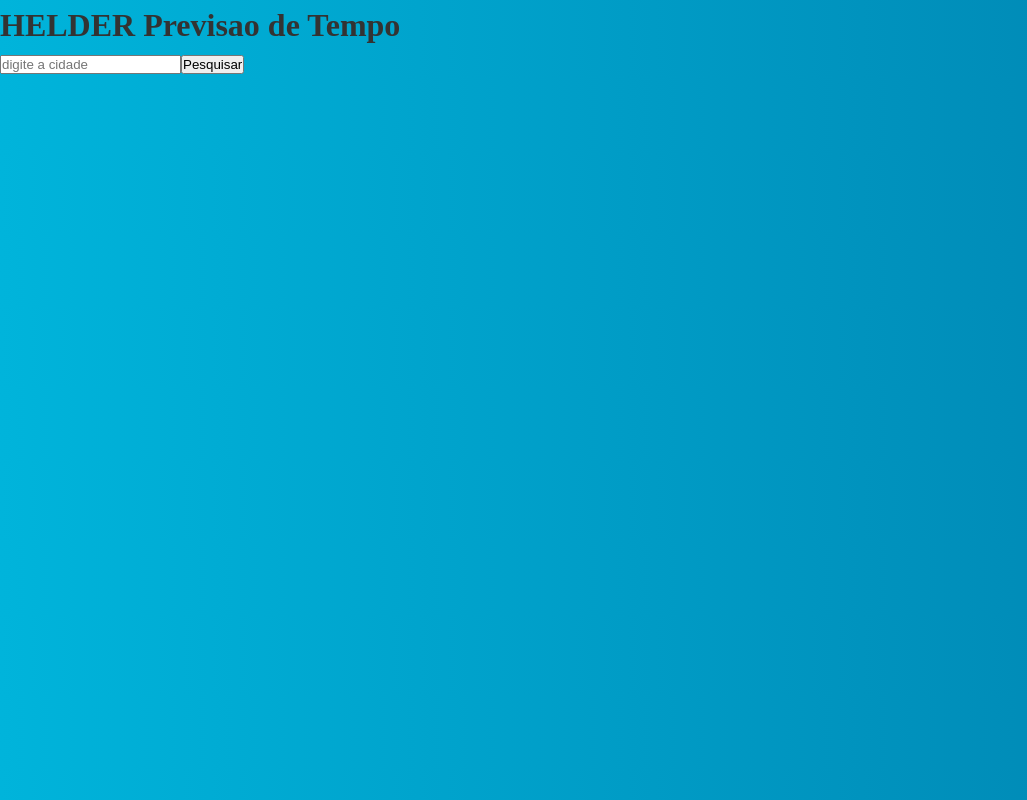
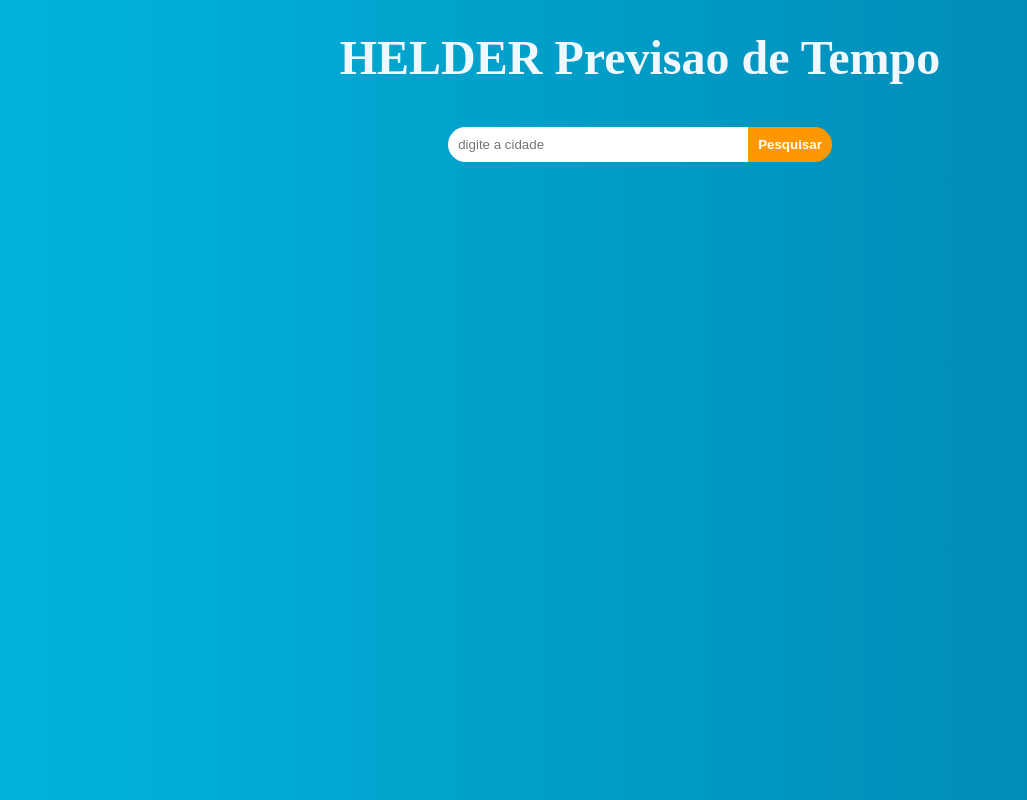
Before and after one commit to HelderMucondo33/Previsao-de-Tempo-React-, a React (Vite) app in the folder react-previsao/: page / in a window 1280 px wide. Shown: the whole page, without its empty margins (0-1027 px from the left). Built offline with nearby package versions, Linux system fonts and the light colour scheme.

Commit message:
adicionando estilo para  campo de pesquisa

```diff
--- a/react-previsao/src/App.css
+++ b/react-previsao/src/App.css
@@ -0,0 +1,36 @@
+.container{
+    max-width: 1000px;
+    padding: 20px;
+    margin: 0 auto;
+    text-align: center;
+}
+
+h1{
+    font-size: 3rem;
+    color: aliceblue;
+}
+
+input{
+    padding: 10px;
+    border-radius: 20px 0 0 20px;
+    border: none;
+    max-width: 300px;
+    width: 60%;
+    outline: none;
+    margin-top: 30px;
+}
+
+button{
+    background-color: #ff9800;
+    border: 0;
+    padding: 10px;
+    border-radius: 0 20px 20px 0;
+    cursor: pointer;
+    color: #fff;
+    font-weight: bold;
+
+}
+
+button:hover{
+    background-color: #ff6600;
+}
--- a/react-previsao/src/App.jsx
+++ b/react-previsao/src/App.jsx
@@ -24,7 +24,7 @@ function App() {
   }
 
   return (
-    <div>
+    <div className="container">
       <h1>HELDER Previsao de Tempo</h1>
       <input type="text" placeholder="digite a cidade" ref={inputCidade}/>
       <button onClick={searchCity}>Pesquisar</button>
--- a/react-previsao/src/components/WeatherInfo/WeatherInfo.jsx
+++ b/react-previsao/src/components/WeatherInfo/WeatherInfo.jsx
@@ -1,8 +1,7 @@
+
+
 function WeatherInfo({ weather }) {
-  // Verifica se weather e weather.weather estão definidos
-  if (!weather || !weather.weather || !weather.weather[0]) {
-    return <div>Carregando...</div>;
-  }
+
 
   return (
     <div>
```
